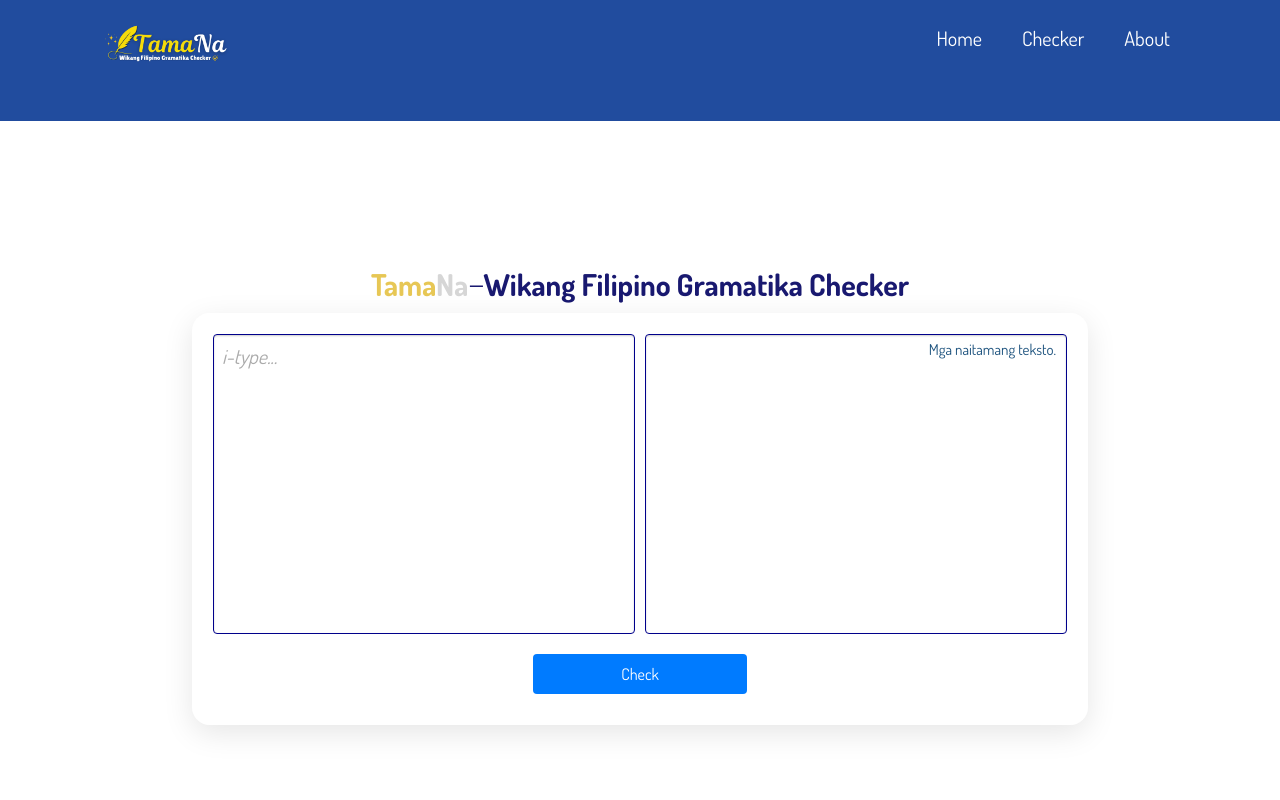
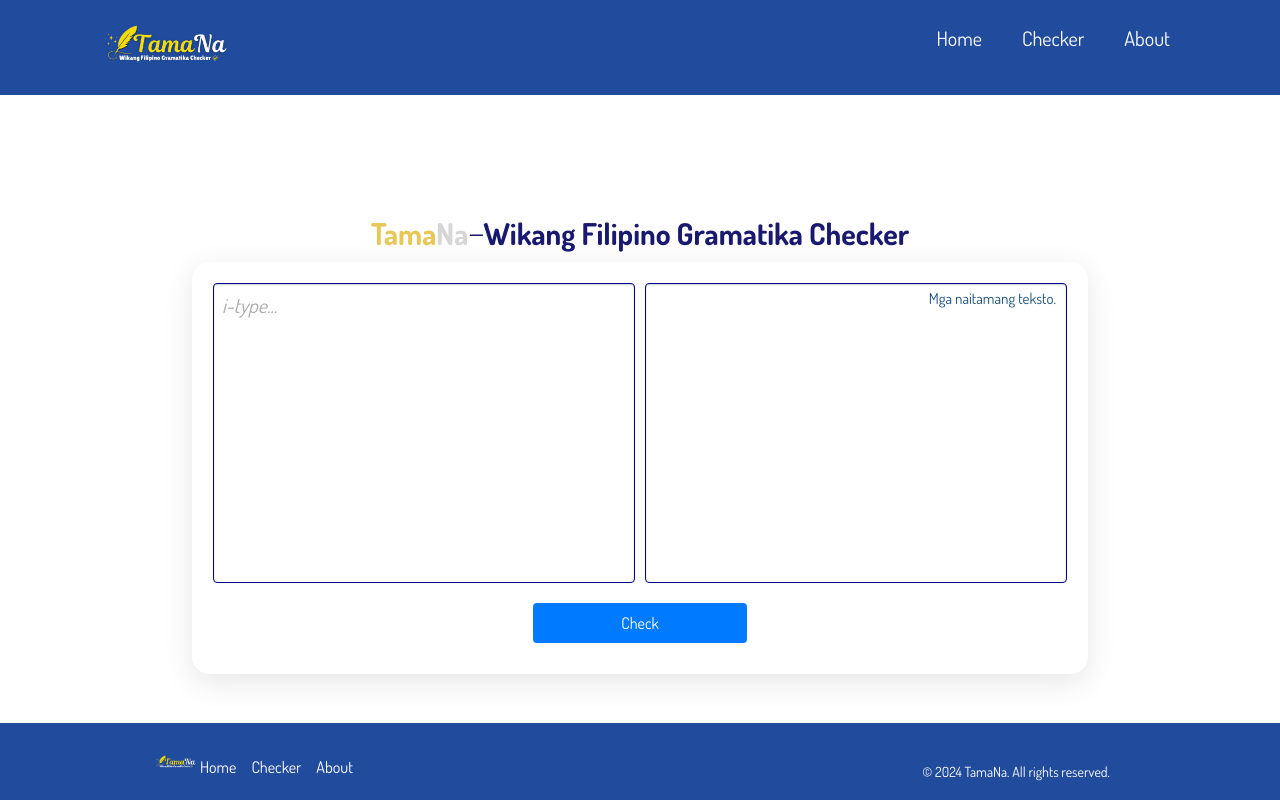
Before and after one commit to Cyzo50218/Gramatika, a website: page home/index.html in a window 1280 px wide. Drawn offline with Linux system fonts and the light colour scheme.

Commit message:
Update index.html

```diff
--- a/home/index.html
+++ b/home/index.html
@@ -5,7 +5,7 @@
   <meta http-equiv="X-UA-Compatible" content="IE=Edge">
   <meta name="viewport" content="width=device-width, initial-scale=1">
 
-  <title>Recorrector.matrix</title>
+  <title>TamaNa - Gramatika Checker</title>
 
   <!-- HTML -->
 
@@ -85,7 +85,7 @@
 
   </div>
 
-  <div class="editTextContainer" id="correctedContainer">
+  <div class="editTextContainerCorrect" id="correctedContainer">
     <div class="overlayCorrected" id="ovarlaycorrectedid"></div>
     <div class="texthide" id="texthide">Mga naitamang teksto.</div>
     <textarea type="text" id="textOriginal" class="editText2" style="width: 100%;"></textarea>
@@ -155,7 +155,7 @@
 
 
  <div class="editTextContainer2" id="resultContainer">
-.
+
    <textarea type="text" id="result" class="resultBox" placeholder="Language grammer result here"></textarea>
  </div>
 
@@ -169,6 +169,26 @@
   </div>
 
   </section>
+
+  <footer class="footer">
+  <div class="max-width">
+    <div class="footer-content">
+      <div class="footer-logo">
+        <a href="index.html" class="logotitle">Tama<span>Na</span></a>
+        <img class="imagelogo" src="/tamana.png" alt="TamaNa" height="50px" width="50px">
+      </div>
+      <div class="footer-links">
+        <a href="#home" class="footer-link">Home</a>
+        <a href="#checker" class="footer-link">Checker</a>
+        <a href="#about" class="footer-link">About</a>
+      </div>
+    </div>
+    <div class="footer-bottom">
+      <p>&copy; 2024 TamaNa. All rights reserved.</p>
+    </div>
+  </div>
+</footer>
+
   <!-- Project -->
   <script src="main.js"></script>
 </body>
```
